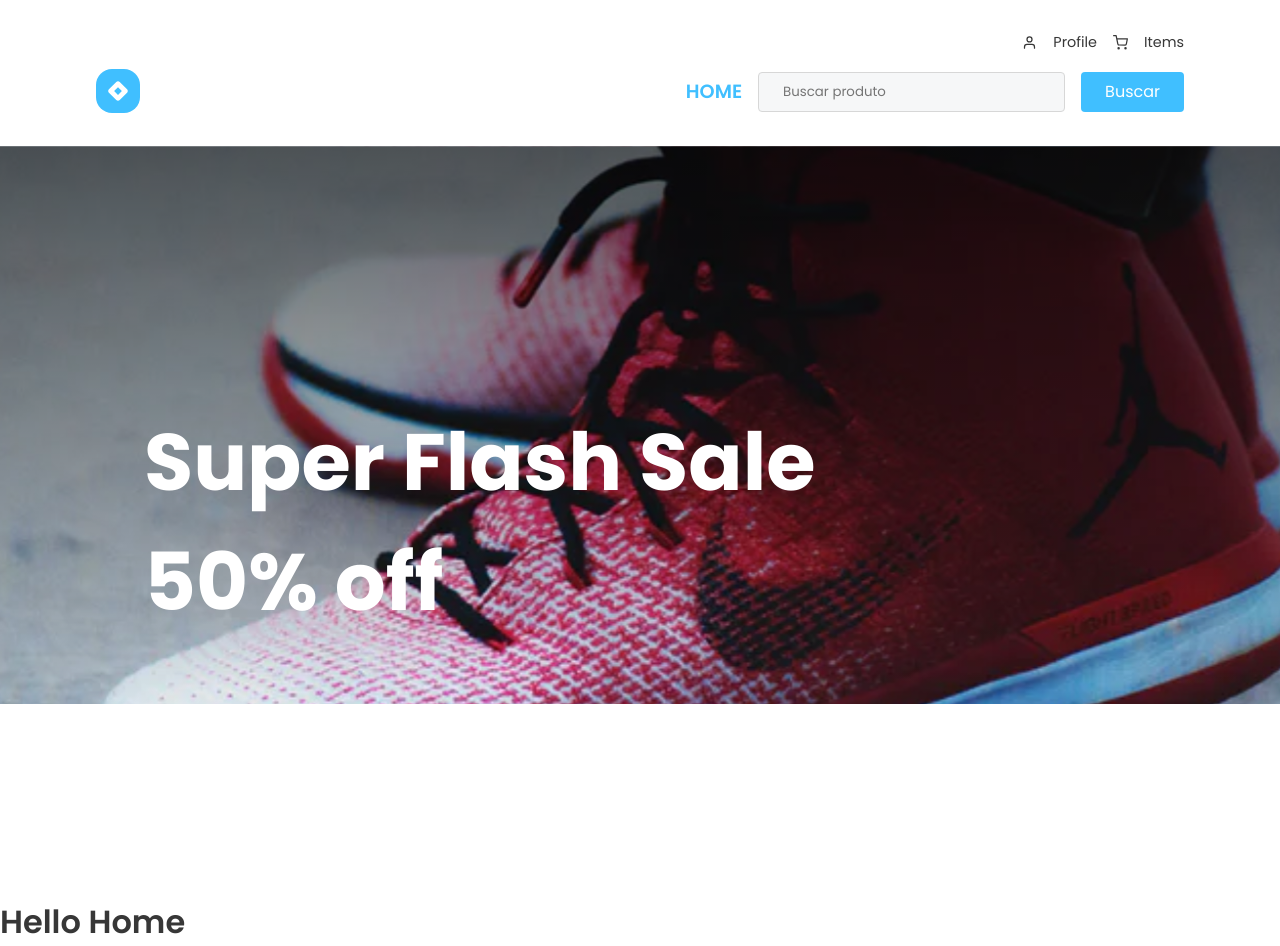
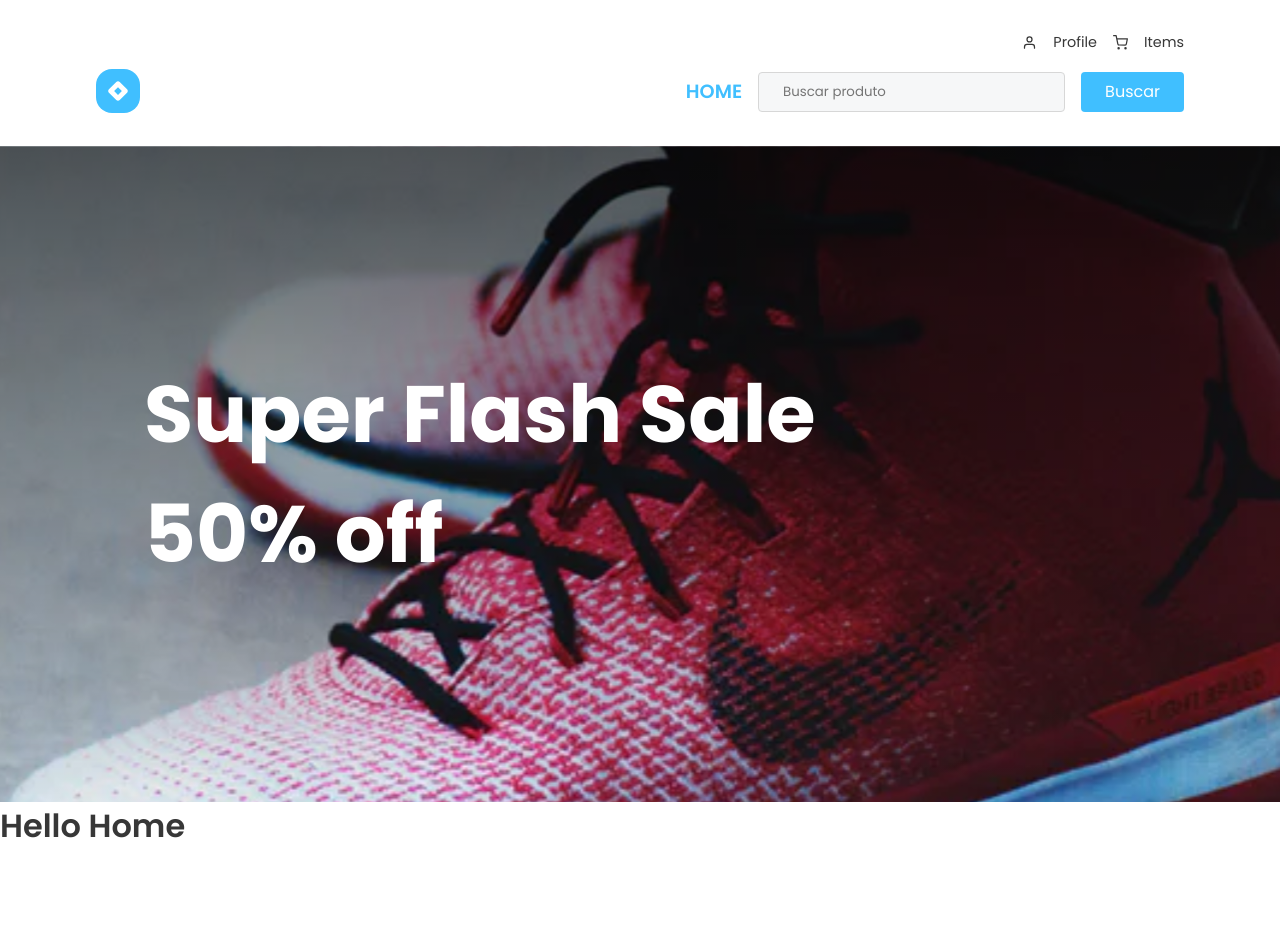
Before and after one commit to 21E321E4-DFE-GRP-EDS-01C1-N2-P1/camelo, a React (Create React App) app: page / in a window 1280 px wide. After the commit the page ends 850 px from the top, so only its background shows below. Built offline with nearby package versions, Linux system fonts and the light colour scheme.

Commit message:
modificando banner

```diff
--- /dev/null
+++ b/src/components/Banner/index.tsx
@@ -0,0 +1,11 @@
+import bannerImg from "../../assets/banner.svg";
+
+import { BannerArea } from "./styles";
+
+export function Banner() {
+    return(
+        <BannerArea style={{ backgroundImage: `url(${bannerImg})` }}>
+            <h2>Super Flash Sale <br/> 50% off</h2>
+        </BannerArea>
+    );
+}
--- /dev/null
+++ b/src/components/Banner/styles.ts
@@ -0,0 +1,18 @@
+import styled from "styled-components";
+
+export const BannerArea = styled.div`
+  background-size: cover;
+  background-position: center;
+  width: 100%;
+
+  display: flex;
+  align-items: center;
+  justify-content: flex-start;
+
+  h2 {
+    font-weight: 700;
+    font-size: 5rem;
+    color: var(--background);
+    margin: 13rem 9rem;
+  }
+`;
--- a/src/components/Header/index.tsx
+++ b/src/components/Header/index.tsx
@@ -2,7 +2,7 @@ import { FiUser, FiShoppingCart } from "react-icons/fi";
 import { Link } from "react-router-dom";
 import { Container, Content, NavigationArea, ProfileArea } from "./styles";
 import logoImg from "../../assets/logo.svg";
-import bannerImg from "../../assets/banner.svg";
+import { Banner } from "../Banner";
 
 export function Header() {
   return (
@@ -21,7 +21,7 @@ export function Header() {
         </ProfileArea>
 
         <NavigationArea>
-            <img src={logoImg} alt="logo img" title="logo img" />
+          <img src={logoImg} alt="logo img" title="logo img" />
 
           <nav>
             <ul>
@@ -32,13 +32,8 @@ export function Header() {
           </nav>
         </NavigationArea>
       </Content>
-        <div className="bannerArea">
-          <img src={bannerImg} alt="banner img" title="banner img" />
-        </div>
 
-        <div className="promotion">
-          <h2>Super Flash Sale <br/> 50% off</h2>
-        </div>
+      <Banner />
     </Container>
   );
 }
--- a/src/components/Header/styles.ts
+++ b/src/components/Header/styles.ts
@@ -5,23 +5,6 @@ export const Container = styled.header`
 
   .bannerArea > img {
     width: 100%;
-  }
-
-  .bannerArea {
-    position: absolute;
-    width: 100%;
-  }
-
-  .promotion {
-    position: relative;
-
-    h2 {
-      font-weight: 700;
-      font-size: 5rem;
-      color: var(--background);
-
-      margin: 16rem 9rem;
-    }
   }
 `;
 
```
